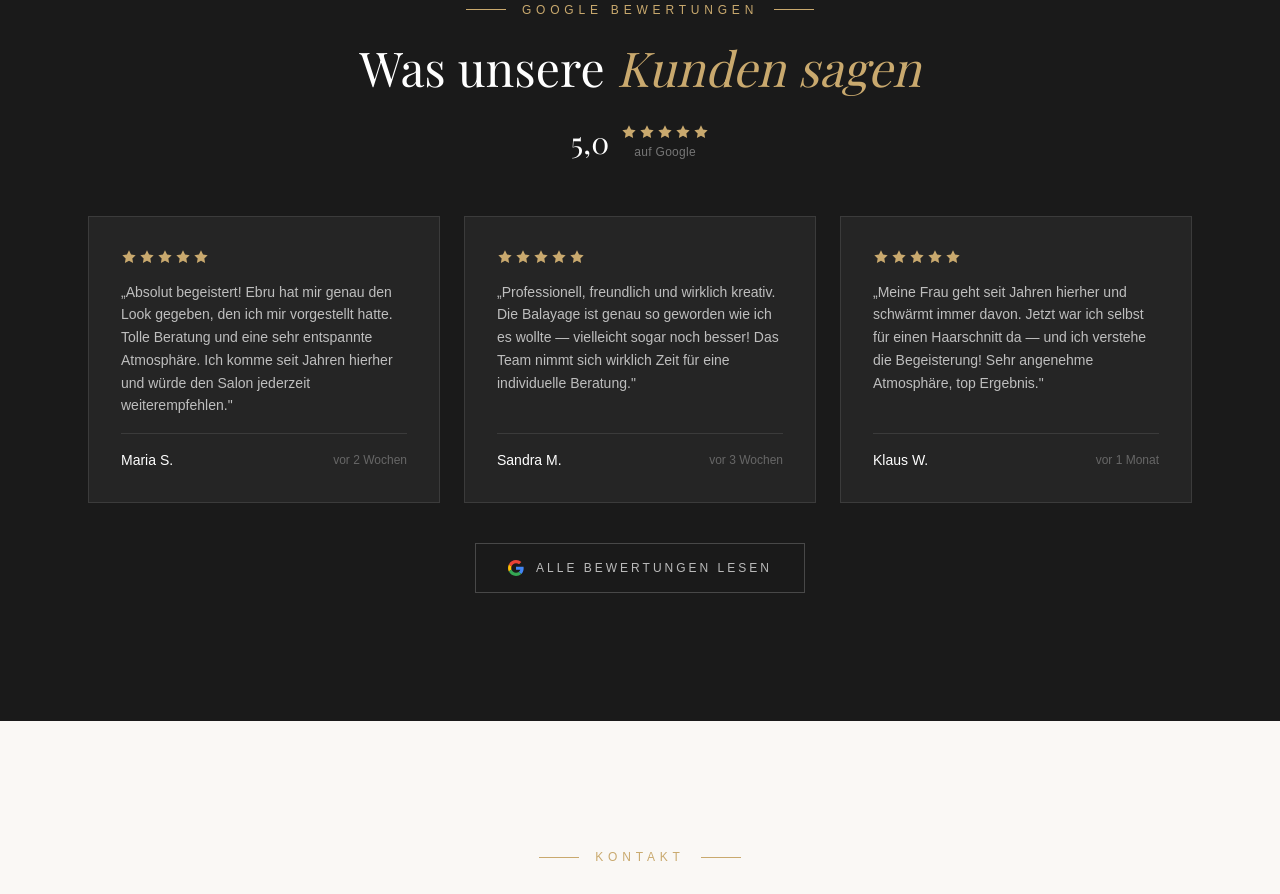
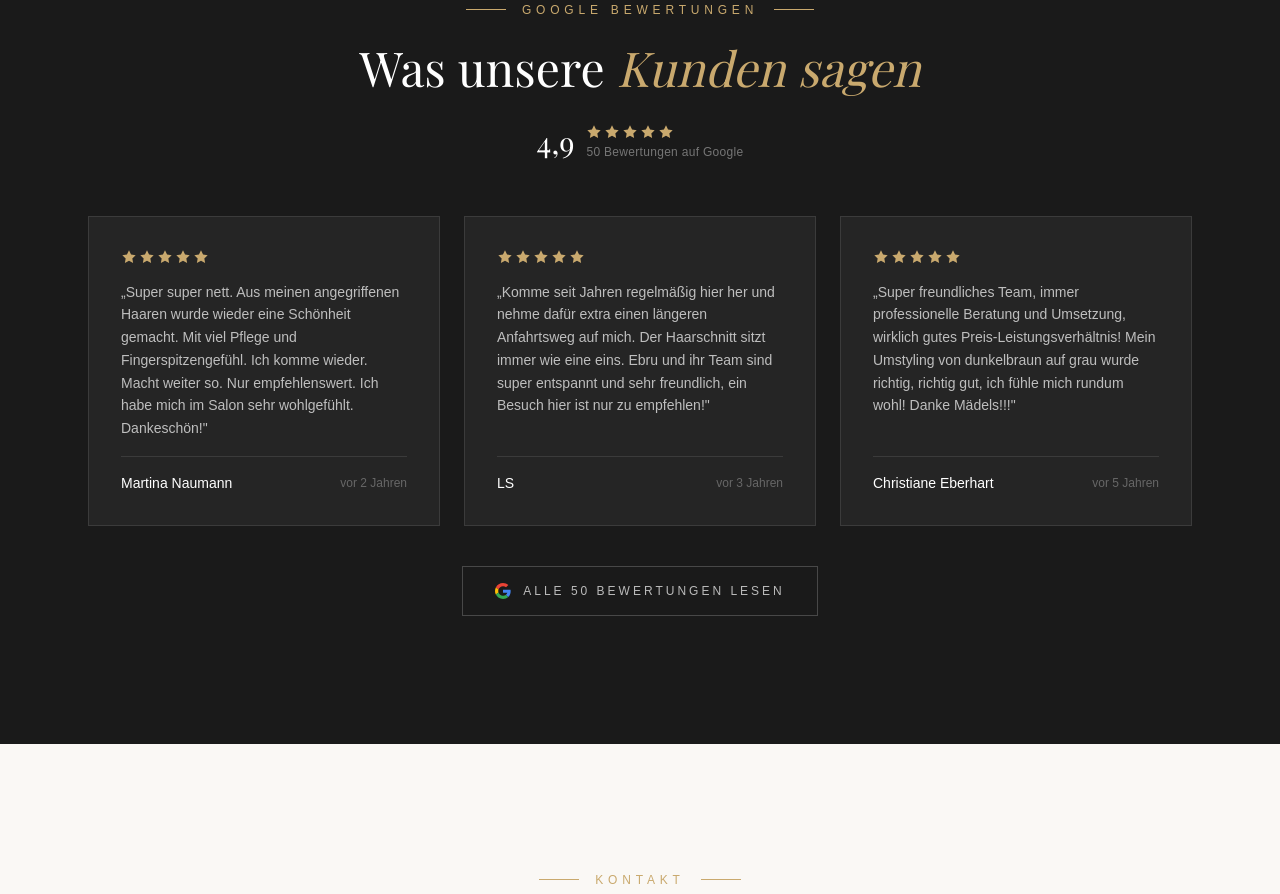
Before and after one commit to fyriz20-design/ebru-creative-hair, a Next.js app: page / in a window 1280 px wide. Shown: the part 7400-8294 px from the top of the page. Built offline with nearby package versions, Linux system fonts and the light colour scheme.

Commit message:
Update: Reviews section mit echten Google Bewertungen (4,9 Sterne, 50 Bewertungen)

```diff
--- a/sections/Reviews.tsx
+++ b/sections/Reviews.tsx
@@ -1,21 +1,24 @@
+const GOOGLE_MAPS_URL =
+  "https://www.google.com/maps/place/Ebru+Creative+Hair/@48.4619434,8.4205473,17z/data=!4m8!3m7!1s0x4797344d84cb9ac1:0x541d3c66195f49d4!8m2!3d48.4619434!4d8.4205473!9m1!1b1!16s%2Fg%2F1tgmv69h";
+
 const reviews = [
   {
-    name: "Maria S.",
+    name: "Martina Naumann",
     rating: 5,
-    text: "Absolut begeistert! Ebru hat mir genau den Look gegeben, den ich mir vorgestellt hatte. Tolle Beratung und eine sehr entspannte Atmosphäre. Ich komme seit Jahren hierher und würde den Salon jederzeit weiterempfehlen.",
-    date: "vor 2 Wochen",
+    text: "Super super nett. Aus meinen angegriffenen Haaren wurde wieder eine Schönheit gemacht. Mit viel Pflege und Fingerspitzengefühl. Ich komme wieder. Macht weiter so. Nur empfehlenswert. Ich habe mich im Salon sehr wohlgefühlt. Dankeschön!",
+    date: "vor 2 Jahren",
   },
   {
-    name: "Sandra M.",
+    name: "LS",
     rating: 5,
-    text: "Professionell, freundlich und wirklich kreativ. Die Balayage ist genau so geworden wie ich es wollte — vielleicht sogar noch besser! Das Team nimmt sich wirklich Zeit für eine individuelle Beratung.",
-    date: "vor 3 Wochen",
+    text: "Komme seit Jahren regelmäßig hier her und nehme dafür extra einen längeren Anfahrtsweg auf mich. Der Haarschnitt sitzt immer wie eine eins. Ebru und ihr Team sind super entspannt und sehr freundlich, ein Besuch hier ist nur zu empfehlen!",
+    date: "vor 3 Jahren",
   },
   {
-    name: "Klaus W.",
+    name: "Christiane Eberhart",
     rating: 5,
-    text: "Meine Frau geht seit Jahren hierher und schwärmt immer davon. Jetzt war ich selbst für einen Haarschnitt da — und ich verstehe die Begeisterung! Sehr angenehme Atmosphäre, top Ergebnis.",
-    date: "vor 1 Monat",
+    text: "Super freundliches Team, immer professionelle Beratung und Umsetzung, wirklich gutes Preis-Leistungsverhältnis! Mein Umstyling von dunkelbraun auf grau wurde richtig, richtig gut, ich fühle mich rundum wohl! Danke Mädels!!!",
+    date: "vor 5 Jahren",
   },
 ];
 
@@ -53,18 +56,26 @@ export default function Reviews() {
             <span className="italic text-[#c9a96e]">Kunden sagen</span>
           </h2>
 
-          {/* Overall rating badge */}
-          <div className="flex items-center gap-3 mt-2">
-            <span className="text-white text-3xl font-light" style={{ fontFamily: "var(--font-playfair)" }}>
-              5,0
+          {/* Rating badge */}
+          <a
+            href={GOOGLE_MAPS_URL}
+            target="_blank"
+            rel="noopener noreferrer"
+            className="flex items-center gap-3 mt-2 hover:opacity-80 transition-opacity"
+          >
+            <span
+              className="text-white text-3xl font-light"
+              style={{ fontFamily: "var(--font-playfair)" }}
+            >
+              4,9
             </span>
             <div className="flex flex-col gap-1">
               <StarRating count={5} />
               <span className="text-white/40 text-xs tracking-wide">
-                auf Google
+                50 Bewertungen auf Google
               </span>
             </div>
-          </div>
+          </a>
         </div>
 
         {/* Review Cards */}
@@ -72,7 +83,7 @@ export default function Reviews() {
           {reviews.map((review, i) => (
             <div
               key={i}
-              className="bg-white/5 border border-white/10 p-8 flex flex-col gap-4 hover:bg-white/8 transition-colors duration-200"
+              className="bg-white/5 border border-white/10 p-8 flex flex-col gap-4 hover:bg-white/[0.08] transition-colors duration-200"
             >
               <StarRating count={review.rating} />
               <p className="text-white/70 text-sm leading-relaxed flex-1">
@@ -86,22 +97,21 @@ export default function Reviews() {
           ))}
         </div>
 
-        {/* CTA to Google */}
+        {/* CTA */}
         <div className="flex justify-center mt-10">
           <a
-            href="https://www.google.com/maps/search/Ebru+Creative+Hair+Freudenstadt"
+            href={GOOGLE_MAPS_URL}
             target="_blank"
             rel="noopener noreferrer"
             className="flex items-center gap-3 px-8 py-4 border border-white/20 text-white/70 hover:text-white hover:border-[#c9a96e] text-xs tracking-[0.25em] uppercase transition-all duration-300"
           >
-            {/* Google G logo */}
             <svg width="16" height="16" viewBox="0 0 48 48">
               <path fill="#EA4335" d="M24 9.5c3.54 0 6.71 1.22 9.21 3.6l6.85-6.85C35.9 2.38 30.47 0 24 0 14.62 0 6.51 5.38 2.56 13.22l7.98 6.19C12.43 13.72 17.74 9.5 24 9.5z"/>
               <path fill="#4285F4" d="M46.98 24.55c0-1.57-.15-3.09-.38-4.55H24v9.02h12.94c-.58 2.96-2.26 5.48-4.78 7.18l7.73 6c4.51-4.18 7.09-10.36 7.09-17.65z"/>
               <path fill="#FBBC05" d="M10.53 28.59c-.48-1.45-.76-2.99-.76-4.59s.27-3.14.76-4.59l-7.98-6.19C.92 16.46 0 20.12 0 24c0 3.88.92 7.54 2.56 10.78l7.97-6.19z"/>
               <path fill="#34A853" d="M24 48c6.48 0 11.93-2.13 15.89-5.81l-7.73-6c-2.15 1.45-4.92 2.3-8.16 2.3-6.26 0-11.57-4.22-13.47-9.91l-7.98 6.19C6.51 42.62 14.62 48 24 48z"/>
             </svg>
-            Alle Bewertungen lesen
+            Alle 50 Bewertungen lesen
           </a>
         </div>
       </div>
```
